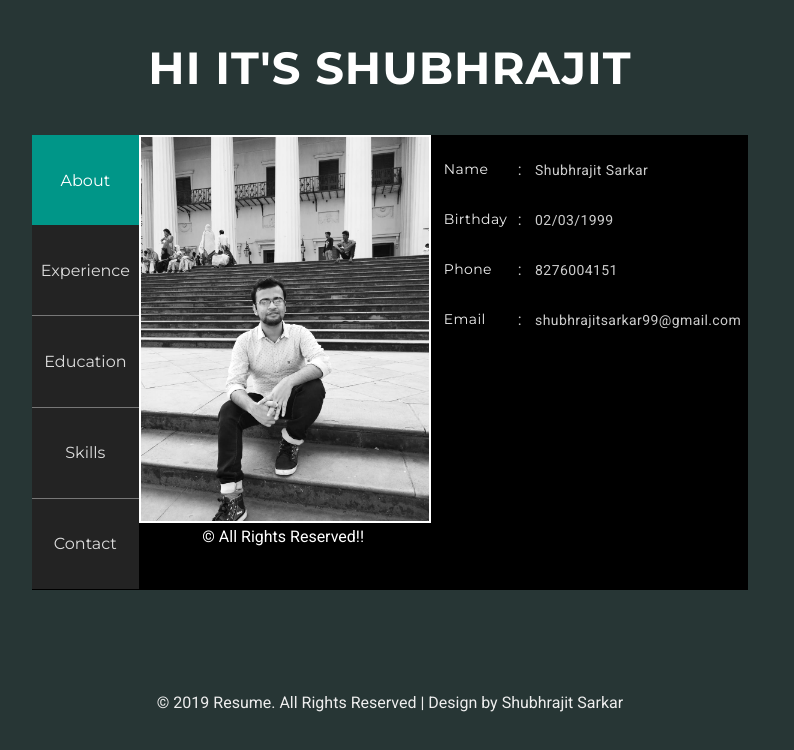
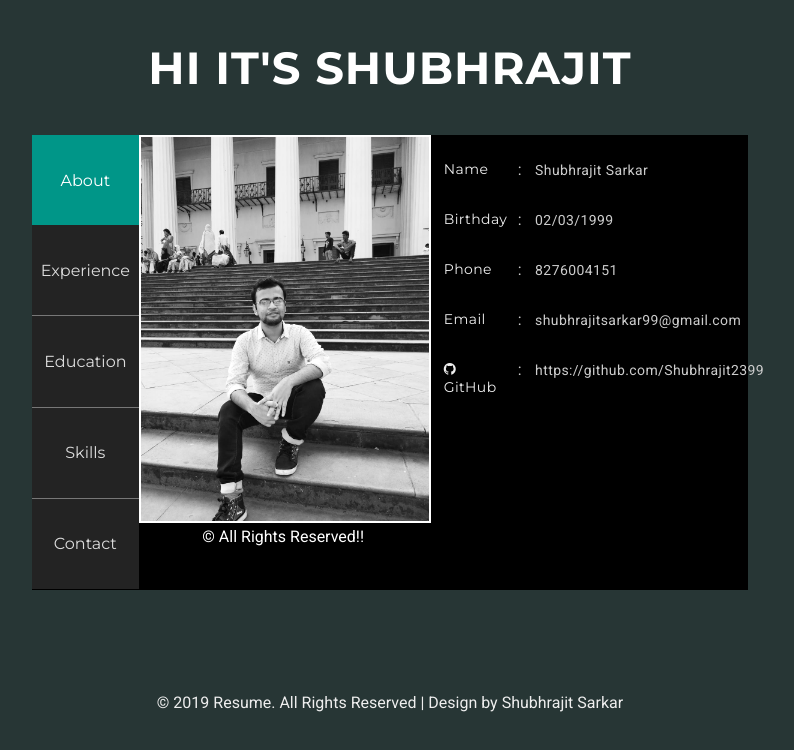
Before and after one commit to Shubhrajit2399/Shubhrajit2399.github.io, a plain HTML site: page index.html in a window 1280 px wide. Shown: the whole page, without its empty margins (250-1044 px from the left). Drawn offline with Linux system fonts and the light colour scheme.

Commit message:
Update index.html

```diff
--- a/index.html
+++ b/index.html
@@ -77,7 +77,7 @@
 									<li><div class="li1">Phone</div><div class="li2">:</div><div class="li3">8276004151</div><div class="clearfix"></div></li>
 									<li><div class="li1">Email</div><div class="li2 agileinfo">:</div><div class="li3"><a class="mail" href="mailto:shubhrajitsarkar99@gmail.com">shubhrajitsarkar99@gmail.com</a></div><div class="clearfix"></div></li>
 									<!--<li><div class="li1">Website</div><div class="li2">:</div><div class="li3"><a href="#">www.examplesite.com</a></div><div class="clearfix"></div></li>-->
-									<!--<li><div class="li1 agileinfo">Address</div><div class="li2">:</div><div class="li3 w3-agileits">1053A KASTHODANGA ROAD, SARSUNA, KOLKATA- 700061</div><div class="clearfix wthree"></div></li>-->
+									<li><div class="li1 agileinfo"><i class="fa fa-github"></i>GitHub</div><div class="li2">:</div><div class="li3 w3-agileits"><a href="https://github.com/Shubhrajit2399">https://github.com/Shubhrajit2399</a></div><div class="clearfix wthree"></div></li>
 								</ul>
 							</div>
 							<div class="clear"></div>
```
